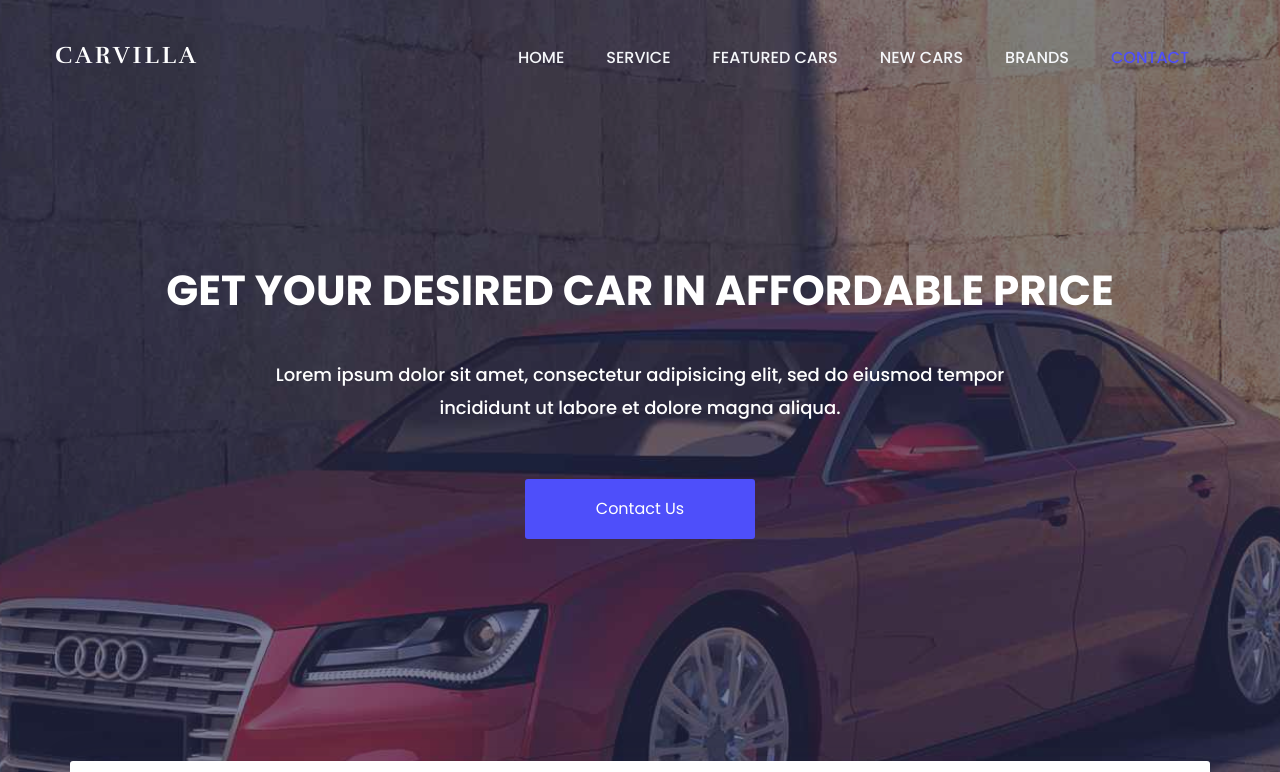
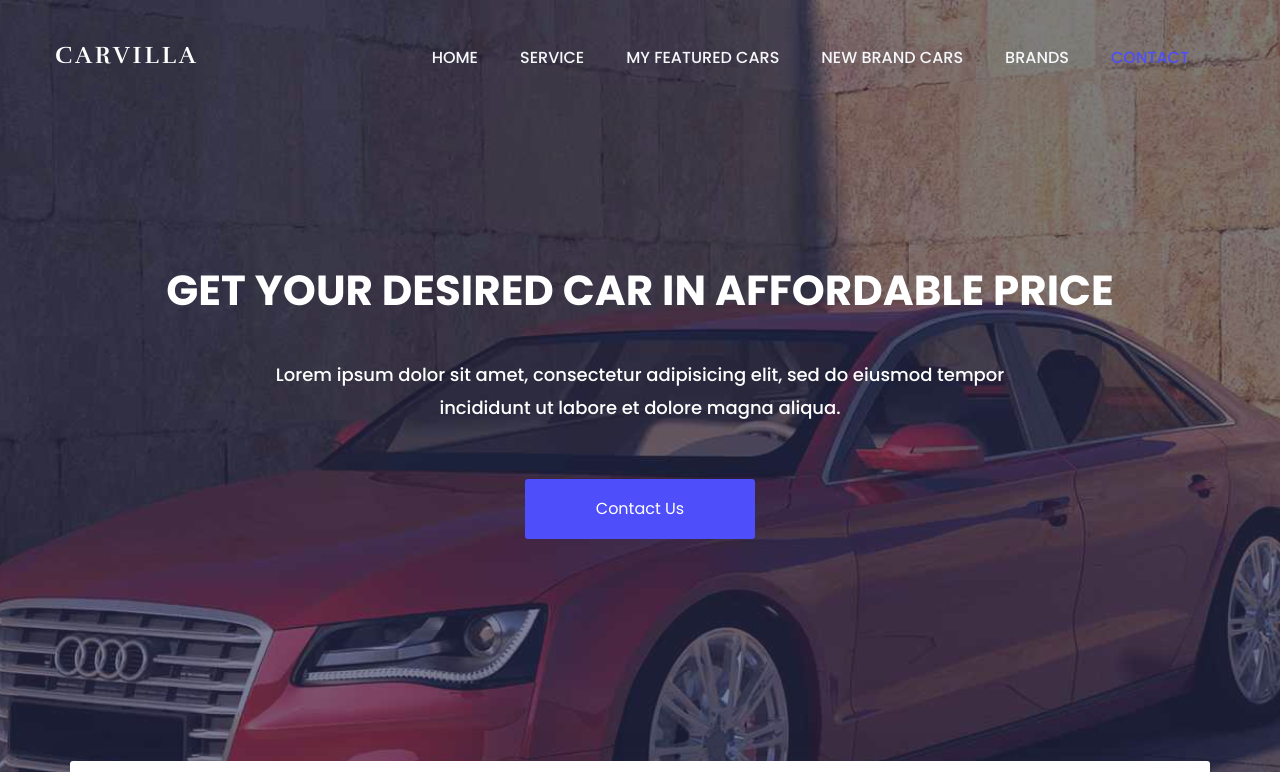
Before and after one commit to DonatienKT/git_pipeline_webpractice, a plain HTML site: page index.html in a window 1280 px wide. Shown: the top 772 px of the page. Drawn offline with nearby package versions, Linux system fonts and the light colour scheme.

Commit message:
new donas chang

```diff
--- a/index.html
+++ b/index.html
@@ -88,8 +88,8 @@
 				                <ul class="nav navbar-nav navbar-right" data-in="fadeInDown" data-out="fadeOutUp">
 				                    <li class=" scroll active"><a href="#home">home</a></li>
 				                    <li class="scroll"><a href="#service">service</a></li>
-				                    <li class="scroll"><a href="#featured-cars">featured cars</a></li>
-				                    <li class="scroll"><a href="#new-cars">new cars</a></li>
+				                    <li class="scroll"><a href="#featured-cars">my featured cars</a></li>
+				                    <li class="scroll"><a href="#new-cars">new brand cars</a></li>
 				                    <li class="scroll"><a href="#brand">brands</a></li>
 				                    <li class="scroll"><a href="#contact">contact</a></li>
 				                </ul><!--/.nav -->
```
